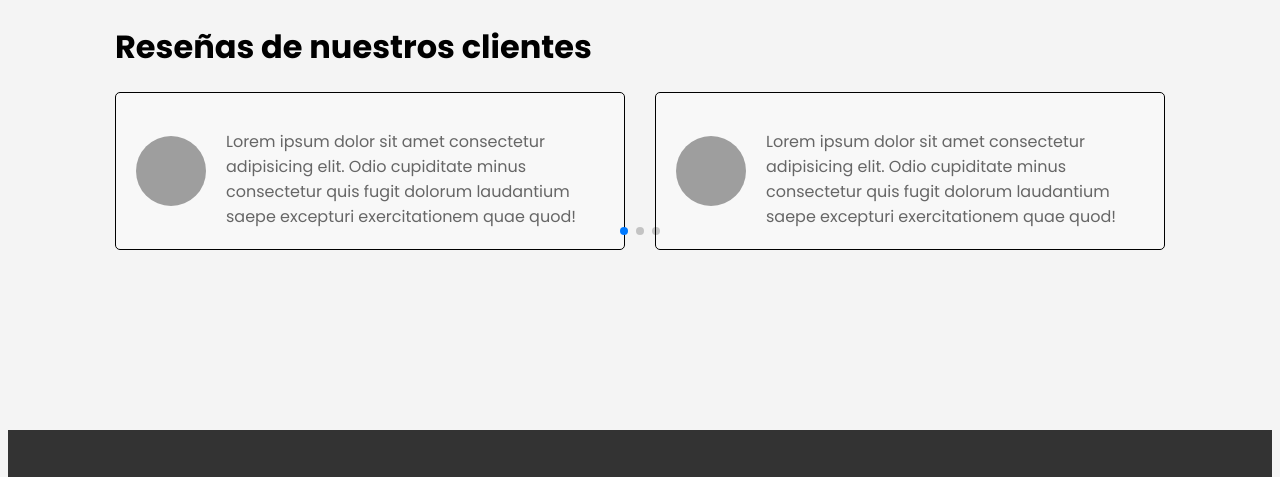
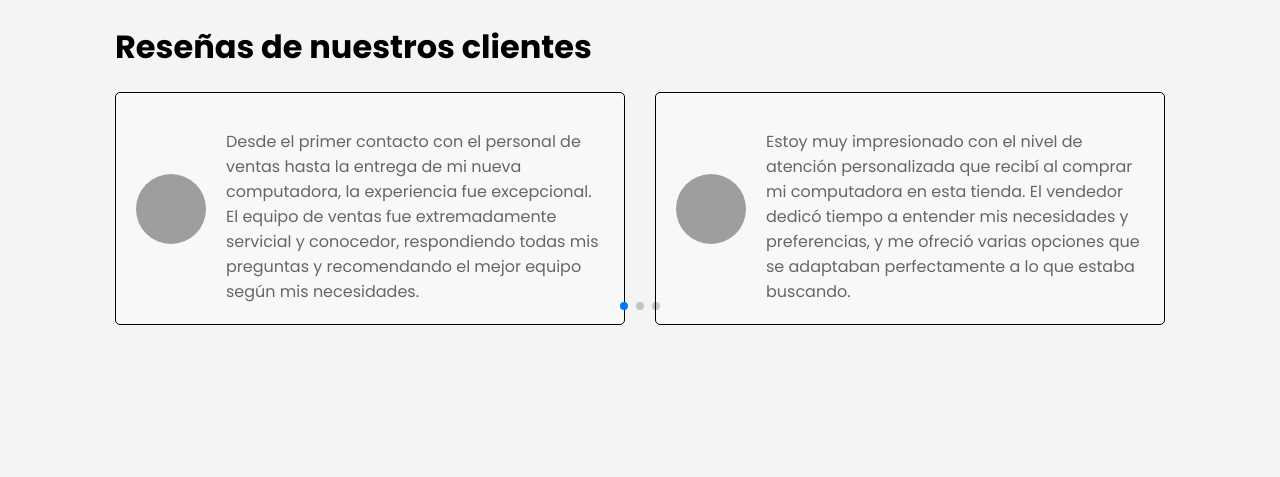
Before and after one commit to HenryACR/pagweb, a plain HTML site: page index.html in a window 1280 px wide. Shown: the part 3040-3517 px from the top of the page. Drawn offline with nearby package versions, Linux system fonts and the light colour scheme; grey boxes are pictures that could not be loaded.

Commit message:
Update index.html

```diff
--- a/index.html
+++ b/index.html
@@ -339,19 +339,21 @@
       <div class="swiper-wrapper">
         <div class="swiper-slide"><div class="card borde">
           <img src="https://media.istockphoto.com/id/466807030/es/foto/primer-plano-del-perfil-del-negocio-mujer-mirando-adelante.jpg?s=612x612&w=0&k=20&c=ngth55rul6YaTO88vjiwXojwYWoEqkkBt-22XpHv3Gg=" width="70px" height="70px"  style="border-radius: 50%;object-fit: cover;">
-          <p>Lorem ipsum dolor sit amet consectetur adipisicing elit. Odio cupiditate minus consectetur quis fugit dolorum laudantium saepe excepturi  exercitationem quae quod!</p>
+          <p>Desde el primer contacto con el personal de ventas hasta la entrega de mi nueva computadora, la experiencia fue excepcional. El equipo de ventas fue extremadamente servicial y conocedor, respondiendo todas mis preguntas y recomendando el mejor equipo según mis
+            necesidades. </p>
         </div></div>
         <div class="swiper-slide"><div class="card borde">
           <img src="https://media.istockphoto.com/id/1476170969/es/foto/retrato-de-un-joven-listo-para-el-trabajo-concepto-de-negocio.jpg?s=2048x2048&w=is&k=20&c=9RkQXvR6wGPIiMw5awpaQ8Ow-N-wGnq6c7dHgC5BtB8=" width="70px" height="70px"  style="border-radius: 50%;object-fit: cover;">
-          <p>Lorem ipsum dolor sit amet consectetur adipisicing elit. Odio cupiditate minus consectetur quis fugit dolorum laudantium saepe excepturi  exercitationem quae quod!</p>
+          <p>Estoy muy impresionado con el nivel de atención personalizada que recibí al comprar mi computadora en esta tienda. El vendedor dedicó tiempo a entender mis necesidades y preferencias, y me ofreció varias opciones que se adaptaban perfectamente a lo que estaba buscando. </p>
         </div></div>
         <div class="swiper-slide"><div class="card borde">
           <img src="https://media.istockphoto.com/id/466807030/es/foto/primer-plano-del-perfil-del-negocio-mujer-mirando-adelante.jpg?s=612x612&w=0&k=20&c=ngth55rul6YaTO88vjiwXojwYWoEqkkBt-22XpHv3Gg=" width="70px" height="70px"  style="border-radius: 50%;object-fit: cover;">
-          <p>Lorem ipsum dolor sit amet consectetur adipisicing elit. Odio cupiditate minus consectetur quis fugit dolorum laudantium saepe excepturi  exercitationem quae quod!</p>
+          <p>La experiencia de compra de mi nueva computadora fue extremadamente conveniente y eficiente. Pude explorar una amplia gama de opciones en línea antes de visitar la tienda, lo que me permitió tener una idea clara de lo que estaba buscando. Una vez en la tienda.  </p>
         </div></div>
         <div class="swiper-slide"><div class="card borde">
           <img src="https://media.istockphoto.com/id/466807030/es/foto/primer-plano-del-perfil-del-negocio-mujer-mirando-adelante.jpg?s=612x612&w=0&k=20&c=ngth55rul6YaTO88vjiwXojwYWoEqkkBt-22XpHv3Gg=" width="70px" height="70px"  style="border-radius: 50%;object-fit: cover;">
-          <p>Lorem ipsum dolor sit amet consectetur adipisicing elit. Odio cupiditate minus consectetur quis fugit dolorum laudantium saepe excepturi  exercitationem quae quod!</p>
+          <p>Esta tienda ofrece un servicio al cliente excepcional y productos de alta calidad. Desde el momento en que ingresé a la tienda, me sentí bienvenido y bien atendido por el personal de ventas. Fueron amables, pacientes y conocedores, y me ayudaron a encontrar la computadora perfecta.
+             </p>
         </div></div>
       </div>
       <div class="swiper-pagination"></div>
```
